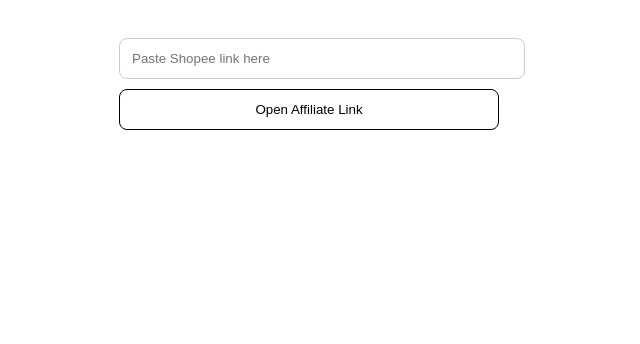
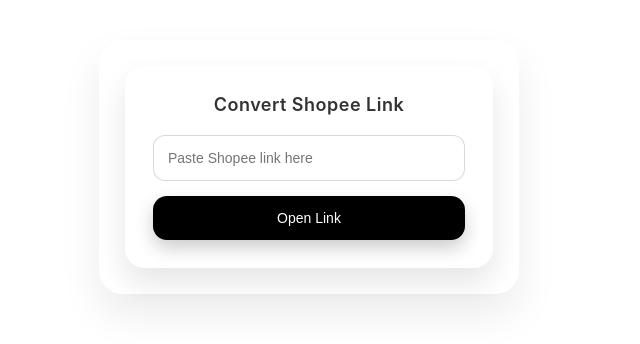
Before and after one commit to thnhmii/convert-tool, a website: page index.html in a window 1280 px wide. Shown: the whole page, without its empty margins (331-971 px from the left). Drawn offline with Linux system fonts and the light colour scheme.

Commit message:
Update index.html

```diff
--- a/index.html
+++ b/index.html
@@ -3,47 +3,107 @@
 <head>
 <meta charset="UTF-8">
 <meta name="viewport" content="width=device-width, initial-scale=1.0">
-<title>Shopee Link Converter</title>
+<title>Link Converter</title>
 
 <style>
+*{
+  box-sizing:border-box;
+}
+
 body{
-  font-family:Arial, sans-serif;
+  margin:0;
+  font-family: -apple-system, BlinkMacSystemFont, "Segoe UI", Roboto, sans-serif;
   background:transparent;
   display:flex;
   justify-content:center;
-  padding:30px 15px;
+  padding:40px 15px;
 }
-.box{
+
+/* Outer Frame */
+.wrapper{
   width:100%;
-  max-width:380px;
+  max-width:420px;
+  padding:25px;
+  border-radius:24px;
+  background: rgba(255,255,255,0.15);
+  backdrop-filter: blur(18px);
+  border:1px solid rgba(255,255,255,0.3);
+  box-shadow:
+    0 20px 40px rgba(0,0,0,0.08),
+    inset 0 1px 0 rgba(255,255,255,0.3);
 }
+
+/* Inner Card */
+.card{
+  padding:28px;
+  border-radius:20px;
+  background: rgba(255,255,255,0.6);
+  backdrop-filter: blur(10px);
+  box-shadow:
+    0 15px 30px rgba(0,0,0,0.1);
+}
+
+h2{
+  margin:0 0 20px 0;
+  text-align:center;
+  font-size:18px;
+  font-weight:600;
+  color:#333;
+  letter-spacing:0.5px;
+}
+
 input{
   width:100%;
-  padding:12px;
-  border:1px solid #ccc;
-  border-radius:8px;
-  margin-bottom:10px;
+  padding:14px;
+  border-radius:12px;
+  border:1px solid rgba(0,0,0,0.15);
+  font-size:14px;
+  background:rgba(255,255,255,0.9);
+  transition:all 0.25s ease;
 }
+
+input:focus{
+  outline:none;
+  border-color:#000;
+  box-shadow:0 0 0 3px rgba(0,0,0,0.08);
+}
+
 button{
   width:100%;
-  padding:12px;
-  border-radius:8px;
-  border:1px solid #000;
-  background:transparent;
+  margin-top:15px;
+  padding:14px;
+  border-radius:14px;
+  border:none;
+  font-size:14px;
+  font-weight:500;
   cursor:pointer;
-}
-button:hover{
+  transition:all 0.25s ease;
   background:#000;
   color:#fff;
+  box-shadow:0 8px 18px rgba(0,0,0,0.2);
+}
+
+button:hover{
+  transform:translateY(-2px);
+  box-shadow:0 12px 24px rgba(0,0,0,0.25);
+}
+
+button:active{
+  transform:scale(0.98);
 }
 </style>
 </head>
 
 <body>
 
-<div class="box">
-  <input id="original" type="text" placeholder="Paste Shopee link here">
-  <button onclick="openLink()">Open Affiliate Link</button>
+<div class="wrapper">
+  <div class="card">
+    <h2>Convert Shopee Link</h2>
+
+    <input id="original" type="text" placeholder="Paste Shopee link here">
+
+    <button onclick="openLink()">Open Link</button>
+  </div>
 </div>
 
 <script>
@@ -56,7 +116,6 @@
   let encoded = encodeURIComponent(link);
   let finalURL = "https://goeco.mobi/?token=" + TOKEN + "&url=" + encoded;
 
-  // mở tab mới (iOS safe)
   window.open(finalURL, "_blank");
 }
 </script>
```
